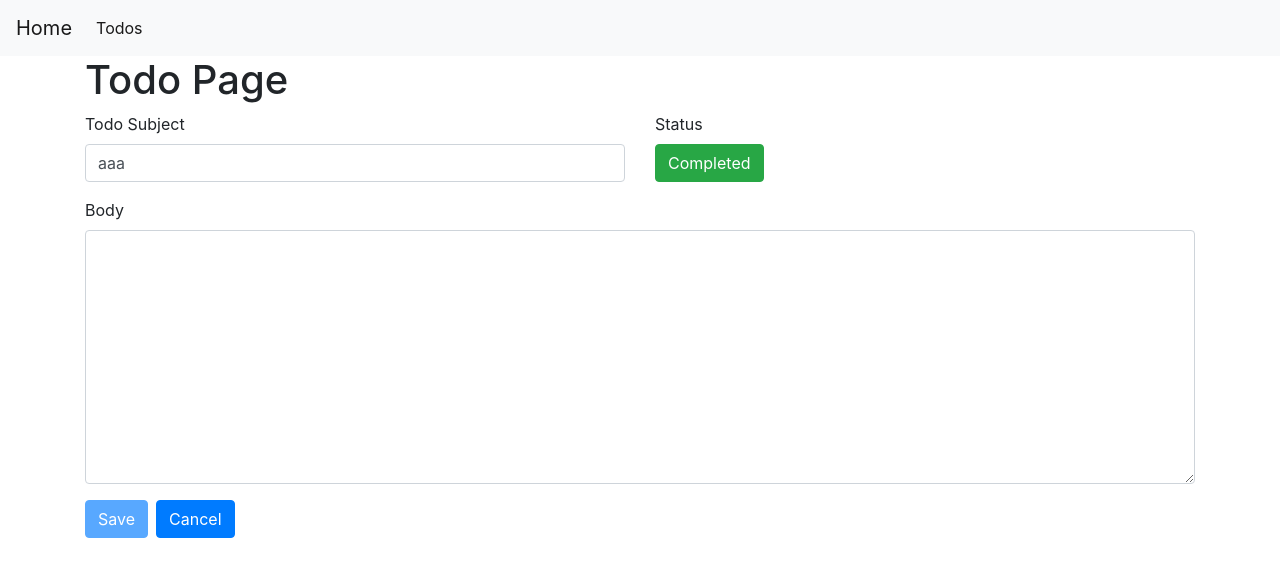
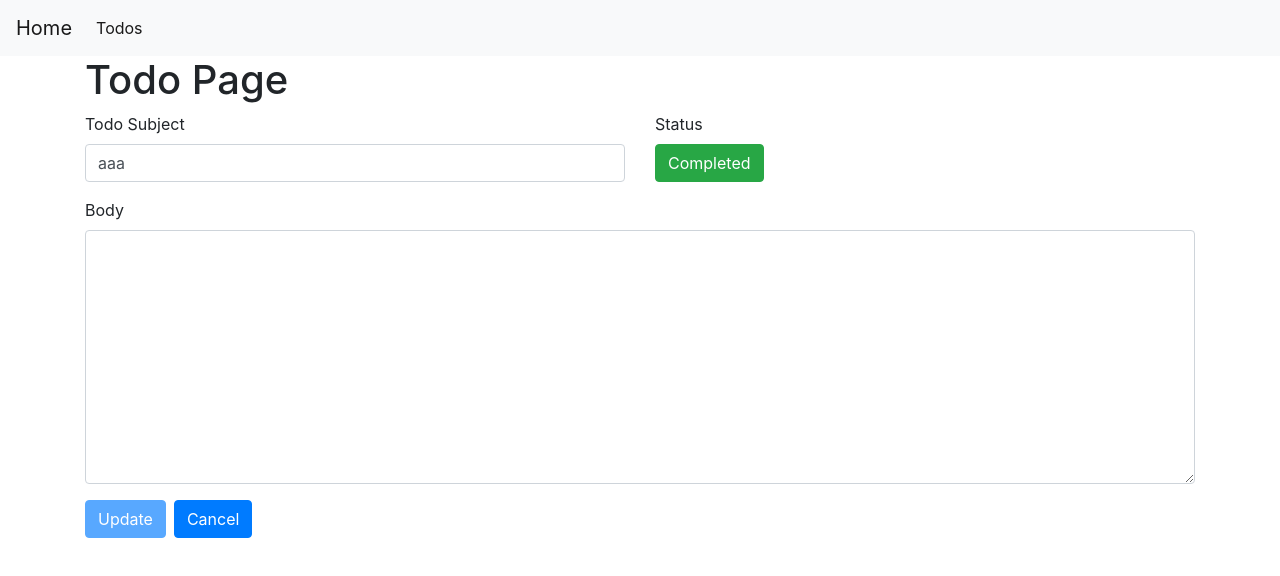
Before and after one commit to lhyeonj120/vue_exam, a Vue app: page /todos/1 in a window 1280 px wide. Shown: the top 576 px of the page. Built offline with nearby package versions, Linux system fonts and the light colour scheme; data requests are answered from the project's data file.

Commit message:
chore: modify submit btn text

```diff
--- a/src/components/TodoForm.vue
+++ b/src/components/TodoForm.vue
@@ -36,7 +36,7 @@
             type="submit"
             class="btn btn-primary"
             :disabled="!todoUpdated">
-            Save
+            {{editing ? 'Update' : 'Create'}}
         </button>
         <button class="btn btn-primary ml-2" @click="moveToListPage">Cancel</button>
     </form>
```
